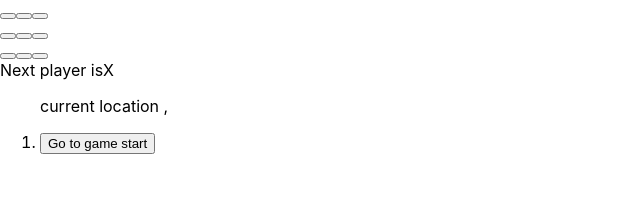
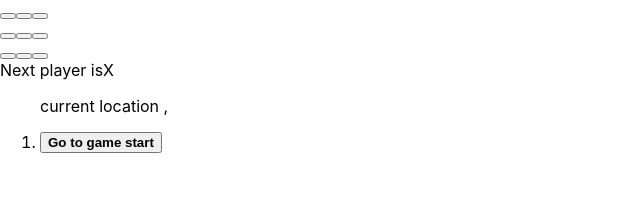
Before and after one commit to nicholeemma/tictactoe, a React (Create React App) app: page / in a window 1280 px wide. Shown: the top 222 px of the page, without its empty margins (0-640 px from the left). Built offline with nearby package versions, Linux system fonts and the light colour scheme.

Commit message:
bold current step

```diff
--- a/src/index.js
+++ b/src/index.js
@@ -114,7 +114,7 @@ class Game extends React.Component {
       history: history.concat([{
         squares: squares,
         locationX: parseInt(i / 3) + 1,
-      locationY: i % 3 + 1,
+        locationY: i % 3 + 1,
       }]),
       stepNumber : history.length,
       xIsNext: !this.state.xIsNext,
@@ -130,10 +130,10 @@ class Game extends React.Component {
   }
   render() {
     const history = this.state.history;
+    const stepNumber = this.state.stepNumber;
     const current = history[this.state.stepNumber];
     const winner = calculateWinner(current.squares);
-    const locationY = this.state.locationY;
-    const locationX = this.state.locationX;
+
 
     const moves = history.map((step, move) => {
       const desc = move ?
@@ -143,7 +143,10 @@ class Game extends React.Component {
         <div>
          <p>current location {step.locationX}, {step.locationY}</p>
         <li key={move}>
-          <button onClick={() => this.jumpTo(move)}>{desc}</button>
+          <button className = {move===stepNumber ? 'move-list-item-selected' : ''}
+                  onClick={() => this.jumpTo(move)}>
+                    {desc}
+          </button>
         </li>
         </div>
       )
```
